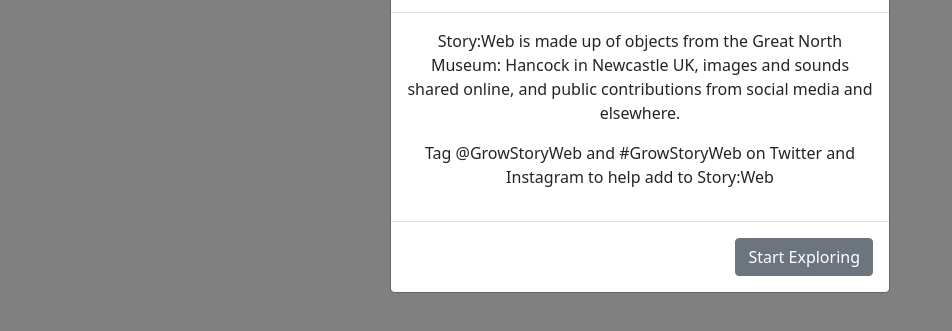
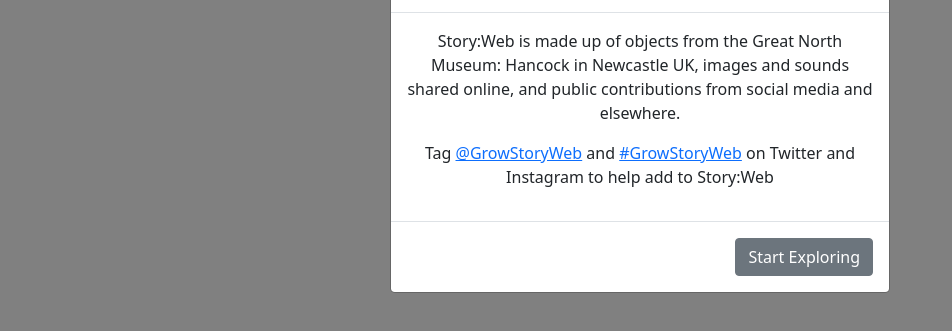
Before and after one commit to digitalinteraction/storyweb, a website built with webpack: page src/index.html in a window 1280 px wide. Shown: the part 79-410 px from the top of the page, without its empty margins (0-952 px from the left). Built offline with nearby package versions, Linux system fonts and the light colour scheme.

Commit message:
style(links): Adds links to intro text modal

```diff
--- a/src/index.html
+++ b/src/index.html
@@ -38,7 +38,7 @@
         <div class="modal-body">
           <p>Story:Web is made up of objects from the Great North Museum: Hancock in Newcastle UK, images and sounds shared online, and public contributions from social media and elsewhere.</p>
 
-          <p>Tag @GrowStoryWeb and #GrowStoryWeb on Twitter and Instagram to help add to Story:Web</p>
+          <p>Tag <a href="https://twitter.com/growstoryweb" target="_blank">@GrowStoryWeb</a> and <a href="https://twitter.com/search?q=%23GrowStoryWeb&src=hashtag_click" target="_blank">#GrowStoryWeb</a> on Twitter and Instagram to help add to Story:Web</p>
         </div>
         <div class="modal-footer">
           <button type="button" class="btn btn-secondary" data-bs-dismiss="modal" id="welcomeModalButton">Start Exploring</button>
```
